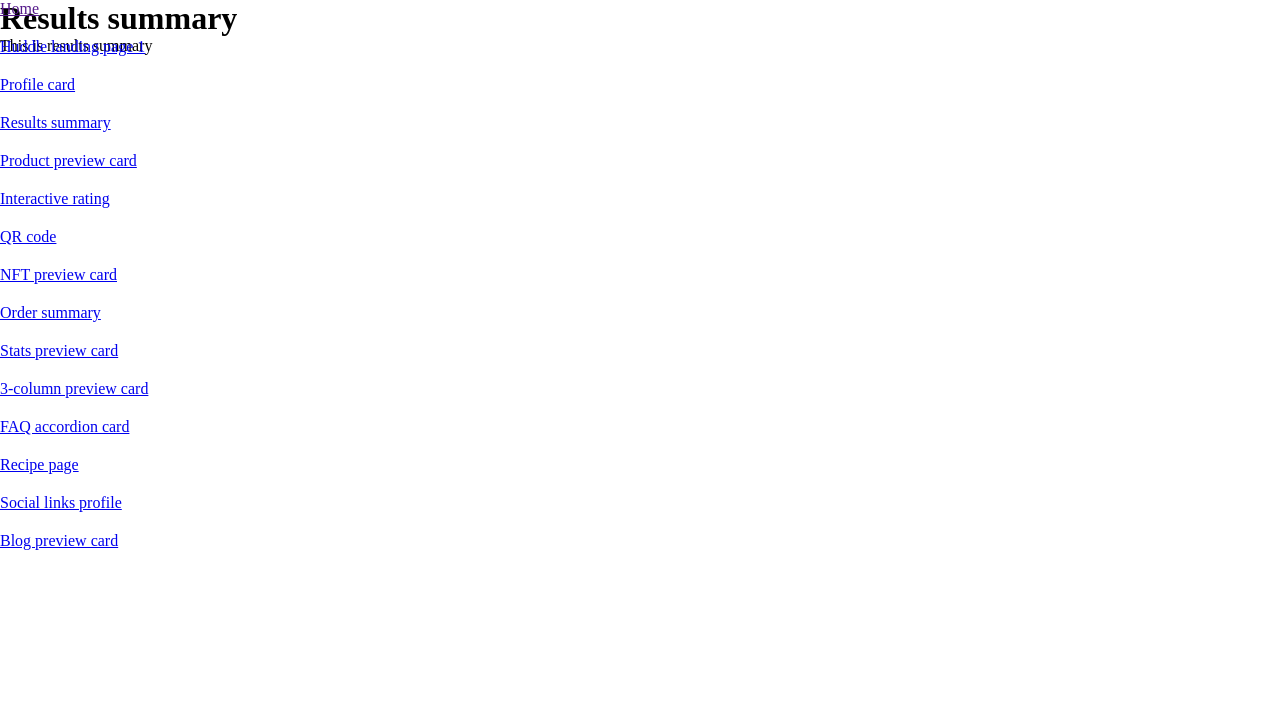
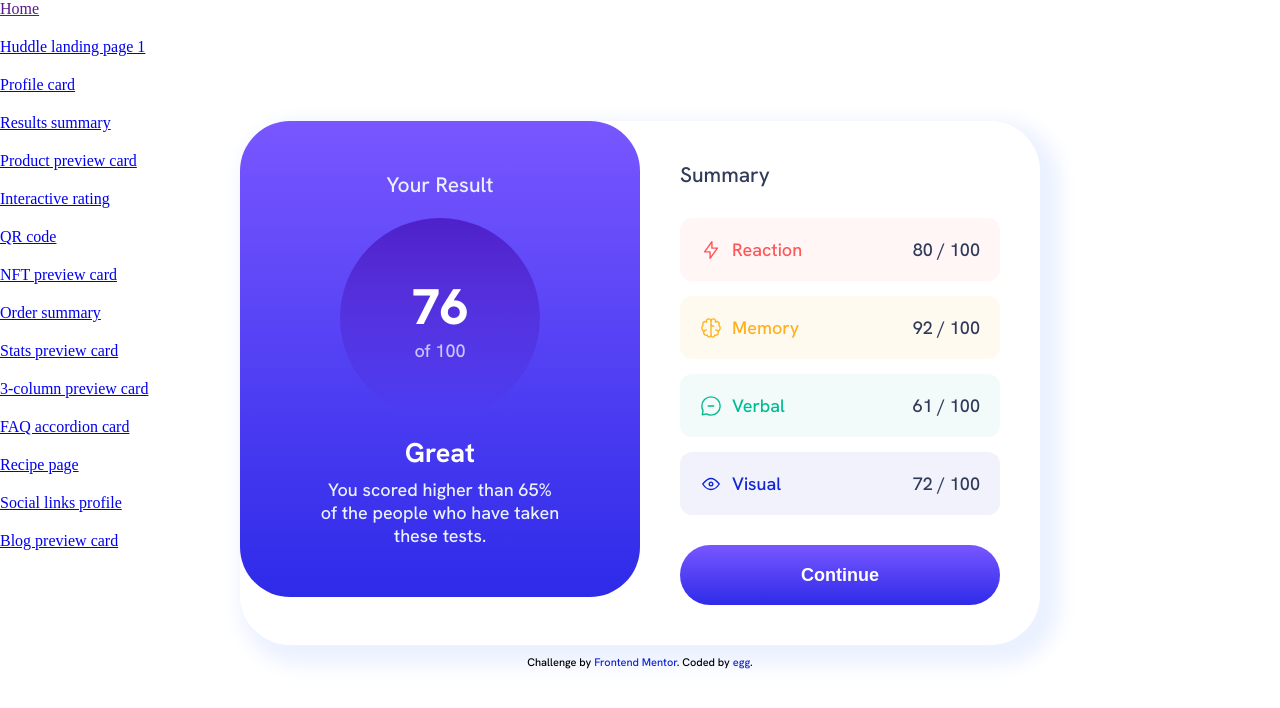
Before and after one commit to Draero/frontend_mentor_challenges, a plain HTML site: page index.html in a window 1280 px wide. Both pictures are taken after a click on the link "Results summary". Drawn offline with Linux system fonts and the light colour scheme.

Commit message:
Results Summary

```diff
--- /dev/null
+++ b/challenges/Results_summary/results_summary_controller.js
@@ -0,0 +1,27 @@
+import resultsView from "./template/view.js";
+
+class generalViewController {
+  constructor() {
+    this.appelement = document.getElementById("app");
+    this.appelement.innerHTML = resultsView.getViewTemplate();
+  }
+
+  loadListeners() {
+    fetch("./challenges/Results_summary/results_summary_data.json")
+      .then((response) => response.json())
+      .then((data) => {
+        document.getElementById("reactionScore").textContent = `${data[0].score} / 100`;
+        document.getElementById("memoryScore").textContent = `${data[1].score} / 100`;
+        document.getElementById("verbalScore").textContent = `${data[2].score} / 100`;
+        document.getElementById("visualScore").textContent = `${data[3].score} / 100`;
+        document.getElementById("finalScore").textContent = parseInt(
+          data.reduce((acc, el) => acc + el.score, 0) / 4
+        );
+      })
+      .catch((error) => {
+        console.error("Error:", error);
+      });
+  }
+}
+
+export default generalViewController;
--- a/challenges/Results_summary/desktop.css
+++ b/challenges/Results_summary/results_summary_desktop.css
@@ -1,10 +1,10 @@
-body {
+main {
   display: flex;
   justify-content: center;
   align-items: center;
 }
 
-main {
+.pool {
   display: flex;
   box-shadow: 1rem 1rem 2rem 1rem hsl(221, 100%, 96%);
   border-radius: 5rem;
--- /dev/null
+++ b/challenges/Results_summary/results_summary_route.js
@@ -0,0 +1,23 @@
+import generalViewController from "./results_summary_controller.js";
+
+class resultsSummaryView {
+
+  viewObject = {
+    name: "resultsSummaryView",
+    links: [
+      {rel: "preconnect", href: "https://fonts.googleapis.com"},
+      {rel: "preconnect", href: "https://fonts.gstatic.com", crossorigin: "anonymous"},
+      {rel: "stylesheet", href: "https://fonts.googleapis.com/css2?family=Hanken+Grotesk:wght@500;700;800&display=swap"},
+      {rel: "stylesheet", href: "./challenges/Results_summary/results_summary_style.css"},
+      {rel: "stylesheet", href: "./challenges/Results_summary/results_summary_desktop.css", media: "(min-width: 768px)"}
+    ]
+  };
+
+  constructor () {}
+
+  getViewTemplate () {
+    return new generalViewController();
+  }
+}
+
+export default new resultsSummaryView();
--- a/challenges/Results_summary/styles.css
+++ b/challenges/Results_summary/results_summary_style.css
@@ -1,6 +1,5 @@
-@import url("../../general/colors.css");
-
-body {
+main {
+  min-height: 100vh;
   display: flex;
   flex-direction: column;
   align-items: center;
@@ -22,7 +21,7 @@ aside {
   display: flex;
   flex-direction: column;
   justify-content: center;
-  color: var(--pale-blue);
+  color: var(--pale-blue-2);
 }
 
 h1 {
@@ -165,3 +164,17 @@ section {
   background-image: none;
   background-color: var(--dark-gray-blue);
 }
+
+/* -------------- Coded by -------------- */
+.attribution {
+  font-size: 1.1rem;
+  text-align: center;
+  padding: 1rem 0;
+}
+
+.attribution a {
+  cursor: pointer;
+  text-decoration: none;
+  color: var(--cobalt-blue);
+}
+/* -------------------------------------- */
--- /dev/null
+++ b/challenges/Results_summary/template/view.js
@@ -0,0 +1,57 @@
+class resultsView {
+  constructor () {}
+
+  getViewTemplate () {
+    return  `
+      <main>
+        <div class="pool">
+          <aside>
+            <div class="aside-pool">
+              <h3>Your Result</h3>
+              <div class="score-circle">
+                <div>
+                  <h1 id="finalScore"></h1>
+                  <p>of 100</p>
+                </div>
+              </div>
+              <h2>Great</h2>
+              <p>
+                You scored higher than 65% of the people who have taken these tests.
+              </p>
+            </div>
+          </aside>
+          <section>
+            <div class="section-pool">
+              <h3>Summary</h3>
+              <div class="category-table">
+                <div class="category">
+                  <div class="category-left"><div class="icon"></div> <p>Reaction</p></div>
+                  <div class="category-right"><span id="reactionScore"></span><p></p></div>
+                </div>
+                <div class="category">
+                  <div class="category-left"><div class="icon"></div> <p>Memory</p></div>
+                  <div class="category-right"><span id="memoryScore"></span><p></p></div>
+                </div>
+                <div class="category">
+                  <div class="category-left"><div class="icon"></div> <p>Verbal</p></div>
+                  <div class="category-right"><span id="verbalScore"></span><p></p></div>
+                </div>
+                <div class="category">
+                  <div class="category-left"><div class="icon"></div> <p>Visual</p></div>
+                  <div class="category-right"><span id="visualScore"></span><p></p></div>
+                </div>
+              </div>
+              <button>Continue</button>
+            </div>
+          </section>
+        </div>
+        <div class="attribution">
+          Challenge by <a href="https://www.frontendmentor.io/challenges/results-summary-component-CE_K6s0maV" target="_blank">Frontend Mentor</a>.
+          Coded by <a>egg</a>.
+        </div>
+      </main>
+    `;
+  }
+}
+
+export default new resultsView();
--- a/router.js
+++ b/router.js
@@ -9,6 +9,7 @@ import productPreviewCardView from "./challenges/Product_preview_card/product_pr
 import profileCardView from "./challenges/Profile_card/profile_card.js";
 import qrCodeView from "./challenges/QR_code/qr_code.js";
 import recipePageView from "./challenges/Recipe_page/recipe_page.js";
+import resultsSummaryView from "./challenges/Results_summary/results_summary_route.js";
 
 class Router {
 
@@ -23,7 +24,8 @@ class Router {
     productPreviewCardView,
     profileCardView,
     qrCodeView,
-    recipePageView
+    recipePageView,
+    resultsSummaryView
   ]
 
   viewObject = this.viewList.reduce((acc, el) => ({
@@ -101,8 +103,9 @@ class Router {
         break;
 
       case "#results_summary":
-        this.appelement.innerHTML =
-          "<h1>Results summary</h1><p>This is results summary</p>";
+        this.auxViewObject = resultsSummaryView.getViewTemplate();
+        this.generateMain("resultsSummaryView", false);
+        this.auxViewObject.loadListeners();
         break;
 
       case "#product_preview_card":
```
Also changed, not shown: challenges/Results_summary/index.html (+6 -34 lines), challenges/Results_summary/results_summary_data.json (renamed from challenges/Results_summary/data.json).
